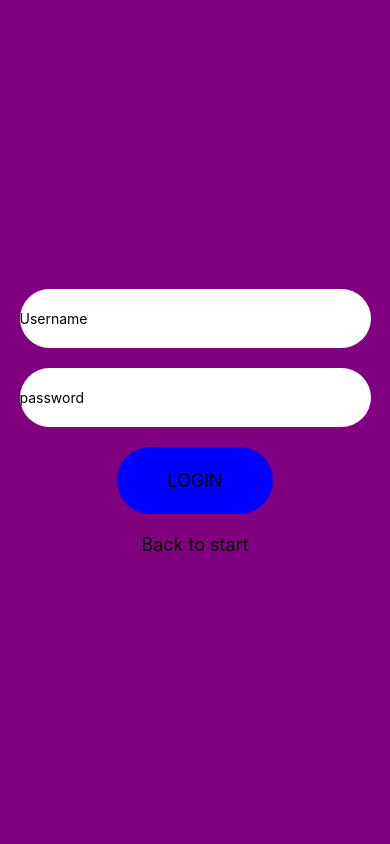
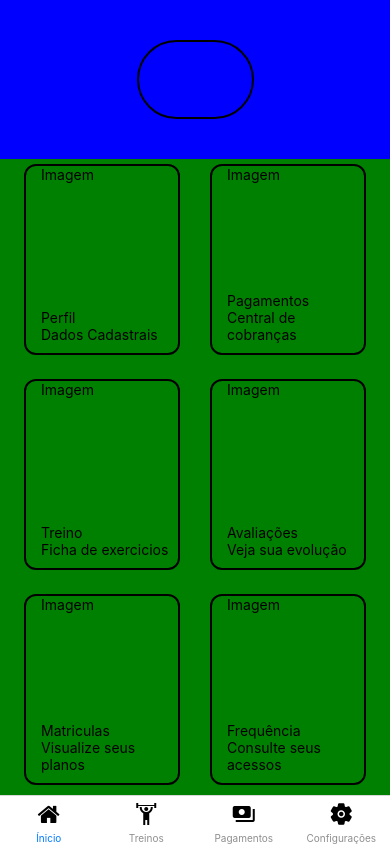
Before and after one commit to Pedro-Wong/ReactNative_appClone, a React Native app: screen / in a window 390 px wide. Built offline with nearby package versions, Linux system fonts and the light colour scheme.

Commit message:
Bottom Screen

```diff
--- a/App.js
+++ b/App.js
@@ -1,11 +1,11 @@
 import "react-native-gesture-handler";
 
 import { StyleSheet, Text, View } from "react-native";
-import { Login } from "./src/screen/singIn";
-import { StartScreen } from "./src/screen/startScreen";
+import { Login } from "./src/screen/stackScreens/singIn";
+import { StartScreen } from "./src/screen/stackScreens/startScreen";
 import { Routes } from "./src/routes";
-import { LoginScreen } from "./src/screen/login";
+import { LoginScreen } from "./src/screen/stackScreens/login";
 
 export default function App() {
-  return <LoginScreen />;
+  return <Routes />;
 }
--- /dev/null
+++ b/src/contexts/Auth.js
@@ -0,0 +1 @@
+import { createContext } from "react";
--- a/src/routes/bottomNavigation.js
+++ b/src/routes/bottomNavigation.js
@@ -1,9 +1,49 @@
 import React from "react";
 import { createBottomTabNavigator } from "@react-navigation/bottom-tabs";
-import { Login } from "../screen/singIn";
+import { Login } from "../screen/stackScreens/singIn";
+import { HomeBottom } from "../screen/bottomScreens/HomeBottom";
+import { PayamentsBottom } from "../screen/bottomScreens/PayamentsBottom";
+import { WorkOut } from "../screen/bottomScreens/WorkOut";
+import { SettingsBottom } from "../screen/bottomScreens/SettingsBottom";
+import { FontAwesome } from '@expo/vector-icons';
+import { MaterialIcons } from '@expo/vector-icons';
+import { Ionicons } from '@expo/vector-icons';
+import { MaterialCommunityIcons } from '@expo/vector-icons';
+
+
+
 
 const { Navigator, Screen } = createBottomTabNavigator();
 
 export function BottomTab() {
-  return <Navigator></Navigator>;
+  return (
+    <Navigator
+      initialRouteName="HomeBottom"
+      screenOptions={{ headerShown: false }}
+    >
+      <Screen name="Ínicio" component={HomeBottom} options={{
+        tabBarIcon: () => {
+          return <FontAwesome name="home" size={24} color="black" />
+        }
+
+      }}/>
+
+      <Screen name="Treinos" component={WorkOut} options={{
+        tabBarIcon: () => {
+          return <MaterialCommunityIcons name="weight-lifter" size={24} color="black" />
+        }
+      }}/>
+
+      <Screen name="Pagamentos" component={PayamentsBottom} options={{
+        tabBarIcon: () => {
+          return <MaterialIcons name="payments" size={24} color="black" />
+        }
+      }}/>
+      <Screen name="Configurações" component={SettingsBottom} options={{
+        tabBarIcon: () => {
+          return <Ionicons name="settings" size={24} color="black" />
+        }
+      }}/>
+    </Navigator>
+  );
 }
--- a/src/routes/index.js
+++ b/src/routes/index.js
@@ -1,12 +1,14 @@
 import React from "react";
 import { NavigationContainer } from "@react-navigation/native";
-import { StartScreen } from "../screen/startScreen";
+import { StartScreen } from "../screen/stackScreens/startScreen";
 import { NavigationStack } from "./stackNavigation";
+import { BottomTab } from "./bottomNavigation";
 
 export function Routes() {
+  const auth = false;
   return (
     <NavigationContainer>
-      <NavigationStack />
+      {auth ? <NavigationStack /> : <BottomTab />}
     </NavigationContainer>
   );
 }
--- a/src/routes/stackNavigation.js
+++ b/src/routes/stackNavigation.js
@@ -1,7 +1,8 @@
 import React from "react";
 import { createStackNavigator } from "@react-navigation/stack";
-import { StartScreen } from "../screen/startScreen";
-import { SingIn } from "../screen/singIn";
+import { StartScreen } from "../screen/stackScreens/startScreen";
+import { SingIn } from "../screen/stackScreens/singIn";
+import { LoginScreen } from "../screen/stackScreens/login";
 
 const { Navigator, Screen } = createStackNavigator();
 
@@ -13,6 +14,7 @@ export const NavigationStack = () => {
     >
       <Screen name="StartScreen" component={StartScreen}></Screen>
       <Screen name="SingIn" component={SingIn} />
+      <Screen name="LoginScreen" component={LoginScreen} />
     </Navigator>
   );
 };
--- /dev/null
+++ b/src/screen/bottomScreens/HomeBottom.js
@@ -0,0 +1,115 @@
+import React from "react";
+import {
+  Text,
+  Button,
+  View,
+  TextInput,
+  StyleSheet,
+  TouchableOpacity,
+} from "react-native";
+
+export function HomeBottom() {
+  return (
+    <View style={style.style1}>
+      <View style={style.style2}>
+        <View
+          style={{
+            borderWidth: 2,
+            width: "30%",
+            height: "50%",
+            borderRadius: 100,
+          }}
+        ></View>
+      </View>
+      <View style={style.style4}>
+        {/* <Text>Funcionalidades</Text> */}
+        <TouchableOpacity style={style.style5}>
+          <View style={{}}>
+            <Text>Imagem</Text>
+          </View>
+          <View>
+            <Text>Perfil</Text>
+            <Text>Dados Cadastrais</Text>
+          </View>
+        </TouchableOpacity>
+        <TouchableOpacity style={style.style5}>
+          <View>
+            <Text>Imagem</Text>
+          </View>
+          <View>
+            <Text>Treino</Text>
+            <Text>Ficha de exercicios</Text>
+          </View>
+        </TouchableOpacity>
+        <TouchableOpacity style={style.style5}>
+          <View>
+            <Text>Imagem</Text>
+          </View>
+          <View>
+            <Text>Matriculas</Text>
+            <Text>Visualize seus planos</Text>
+          </View>
+        </TouchableOpacity>
+        <TouchableOpacity style={style.style5}>
+          <View>
+            <Text>Imagem</Text>
+          </View>
+          <View>
+            <Text>Pagamentos</Text>
+            <Text>Central de cobranças</Text>
+          </View>
+        </TouchableOpacity>
+        <TouchableOpacity style={style.style5}>
+          <View>
+            <Text>Imagem</Text>
+          </View>
+          <View>
+            <Text>Avaliações</Text>
+            <Text>Veja sua evolução</Text>
+          </View>
+        </TouchableOpacity>
+        <TouchableOpacity style={style.style5}>
+          <View>
+            <Text>Imagem</Text>
+          </View>
+          <View>
+            <Text>Frequência</Text>
+            <Text>Consulte seus acessos</Text>
+          </View>
+        </TouchableOpacity>
+      </View>
+    </View>
+  );
+}
+
+const style = StyleSheet.create({
+  style1: {
+    flex: 1,
+  },
+  style2: {
+    flex: 0.2,
+    justifyContent: "center",
+    alignItems: "center",
+    backgroundColor: "blue",
+  },
+  style4: {
+    flex: 0.8,
+    backgroundColor: "green",
+    flexWrap: "wrap",
+    alignContent: "center",
+    justifyContent: "space-between",
+    columnGap: 30,
+  },
+  style5: {
+    borderWidth: 2,
+    borderRadius: 12,
+    width: "40%",
+    height: "30%",
+    marginBottom: 10,
+    marginTop: 5,
+    justifyContent: "space-between",
+    paddingLeft: 15,
+    paddingBottom: 10,
+  },
+  style6: {},
+});
--- /dev/null
+++ b/src/screen/bottomScreens/PayamentsBottom.js
@@ -0,0 +1,17 @@
+import React from "react";
+import {
+    Text,
+    Button,
+    View,
+    TextInput,
+    StyleSheet,
+    TouchableOpacity,
+  } from "react-native";
+
+export function PayamentsBottom(){
+    return(
+        <View>
+            <Text>pagamento bottom</Text>
+        </View>
+    );
+}
--- /dev/null
+++ b/src/screen/bottomScreens/SettingsBottom.js
@@ -0,0 +1,17 @@
+import React from "react";
+import {
+    Text,
+    Button,
+    View,
+    TextInput,
+    StyleSheet,
+    TouchableOpacity,
+  } from "react-native";
+
+export function SettingsBottom(){
+    return(
+        <View>
+            <Text>Configurações bottom</Text>
+        </View>
+    );
+}
--- /dev/null
+++ b/src/screen/bottomScreens/WorkOut.js
@@ -0,0 +1,6 @@
+import React from "react";
+import { Text } from "react-native";
+
+export function WorkOut() {
+  return <Text>Work out</Text>;
+}
--- a/src/screen/login.js
+++ b/src/screen/stackScreens/login.js
@@ -18,7 +18,7 @@ export function LoginScreen({ navigation }) {
           <Text style={style.style6}>LOGIN</Text>
         </TouchableOpacity>
 
-        <TouchableOpacity onPress={() => navigation.navigate("StarScreen")}>
+        <TouchableOpacity onPress={() => navigation.popToTop()}>
           <Text style={style.style6}>Back to start</Text>
         </TouchableOpacity>
       </View>
--- a/src/screen/singIn.js
+++ b/src/screen/stackScreens/singIn.js
@@ -8,7 +8,8 @@ import {
   TouchableOpacity,
 } from "react-native";
 
-export function SingIn() {
+
+export function SingIn({ navigation }) {
   return (
     <View style={style.style1}>
       <View style={style.style2}>
@@ -20,11 +21,14 @@ export function SingIn() {
       <View style={style.style4}>
         <View>
           <TouchableOpacity style={style.style5}>
-            <Text style={style.style6}>Sign in</Text>
+            <Text style={style.style6}>Cadastrar</Text>
           </TouchableOpacity>
         </View>
         <View>
-          <TouchableOpacity style={style.style5}>
+          <TouchableOpacity
+            style={style.style5}
+            onPress={() => navigation.navigate("LoginScreen")}
+          >
             <Text style={style.style6}>Login</Text>
           </TouchableOpacity>
         </View>
--- a/src/screen/startScreen.js
+++ b/src/screen/stackScreens/startScreen.js
@@ -9,7 +9,7 @@ export function StartScreen({ navigation }) {
       </View>
 
       <View style={style.style3}>
-        <TouchableOpacity style={style.style5}>
+        <TouchableOpacity style={style.style5} onPress={() => navigation.navigate('LoginScreen') }>
           <Text style={style.style6}>Login in you account</Text>
         </TouchableOpacity>
       </View>
```
